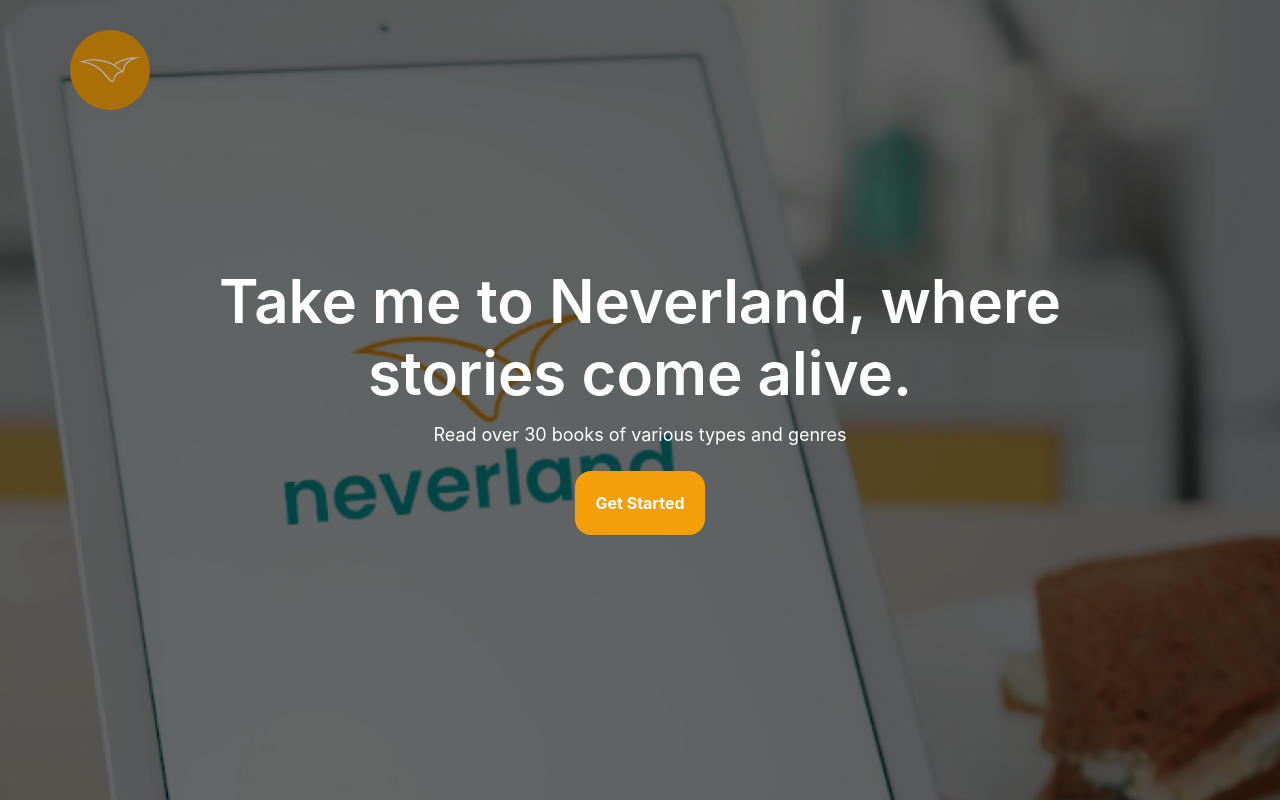
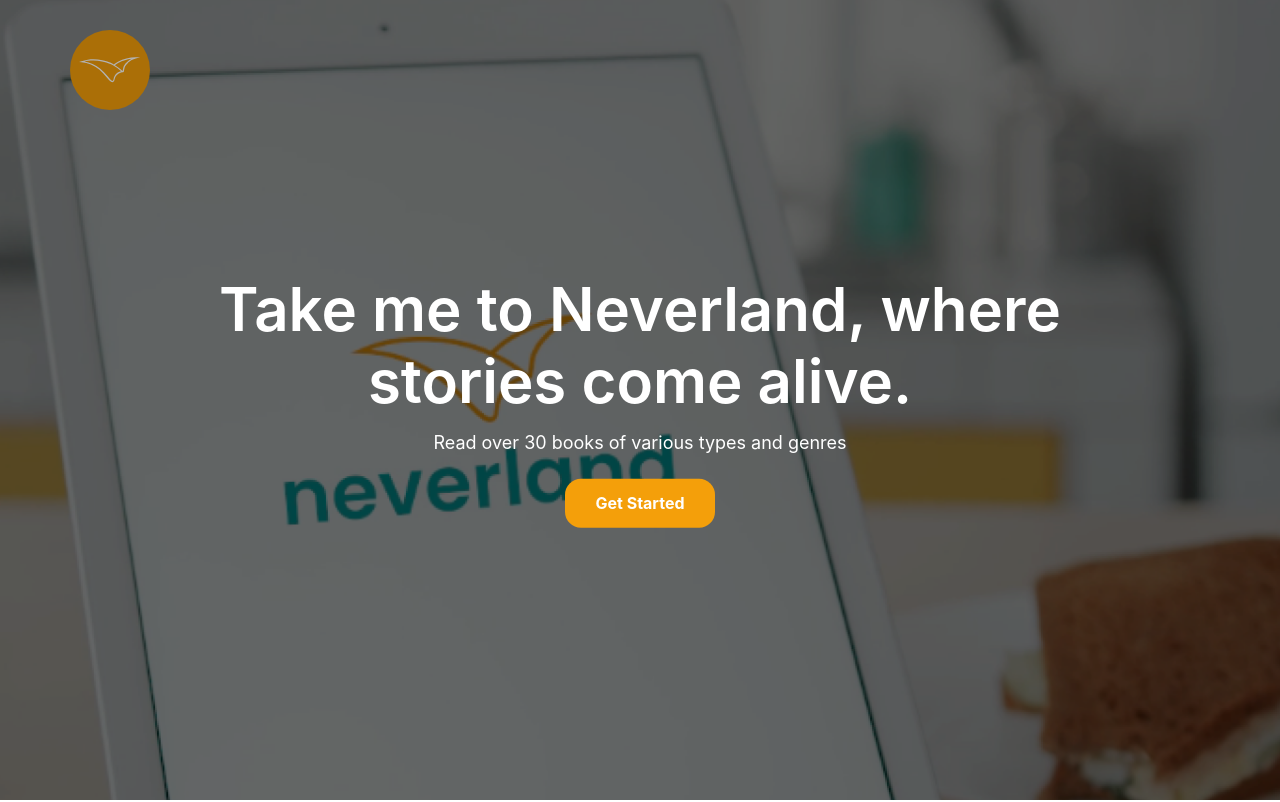
Before and after one commit to NEVERLAND-repository/Neverland-Client, a React (Create React App) app: page / in a window 1280 px wide. Shown: the top 802 px of the page. Built offline with nearby package versions, Linux system fonts and the light colour scheme.

Commit message:
New changes on the Landing page, Home page NavBar; and Desktop view of Book Overview page

```diff
--- a/src/components/buttonComponent/Button.module.css
+++ b/src/components/buttonComponent/Button.module.css
@@ -1,4 +1,5 @@
-.primary__button{
+.primary__button,
+.buttonCTA{
   font-size: 1.6rem;
   font-weight: 700;
   text-align: center;
@@ -6,20 +7,11 @@
   color: #fff;
   background: var(--primary-color);
   border: none;
-  height: 4.585rem;
-  width: 26.73rem;
+  padding: 1.5rem 3rem;
   border-radius: 1.6rem;
 }
 .buttonCTA {
   display: inline-block;
-  padding: 2rem;
-  text-align: center;
-  border-radius: 1.6rem;
-  font-size: 1.6rem;
-  font-weight: 700;
-  color: #fff;
-  background: var(--primary-color);
-  border: 0;
 }
 .primary__button:hover,
 .buttonCTA:hover {
--- a/src/pages/bookOverview/OverviewPage.js
+++ b/src/pages/bookOverview/OverviewPage.js
@@ -3,10 +3,12 @@ import ReadingButton from '../../components/buttonComponent/ReadingButton';
 import styles from './OverviewPage.module.css';
 import Footer from '../homePage/components/footerSection/Footer';
 import BookImage from '../../assets/images/bookImage.png';
+import Header from '../homePage/components/headerComponent/Header';
 
 const OverviewPage = () => {
   return (
     <div>
+      <Header />
       <section className={ styles.upperDiv }>
         <div className={ styles.containerDiv }>
           <div className={ styles.imageDiv }>
--- a/src/pages/homePage/components/headerComponent/Header.module.css
+++ b/src/pages/homePage/components/headerComponent/Header.module.css
@@ -1,6 +1,6 @@
 .header {
     width: 100%;
-    height: 9.5rem;
+    height: 8rem;
     display: flex;
     position: sticky;
     background-color: #fff;
@@ -8,16 +8,10 @@
     z-index: 1000;
 }
 
-.header a {
-    color: #000;
-    text-decoration: none;
-}
-
 .header a:hover,
 .header a:active,
 .header a.active {
     color: var(--primary-color);
-
 }
 
 .logo .mobile {
@@ -54,7 +48,7 @@
 }
 .navLink{
     color: #000;
-    font-size: 1.6rem;
+    font-size: 1.4rem;
     font-weight: 500;
 }
 .navLink:hover{
```
